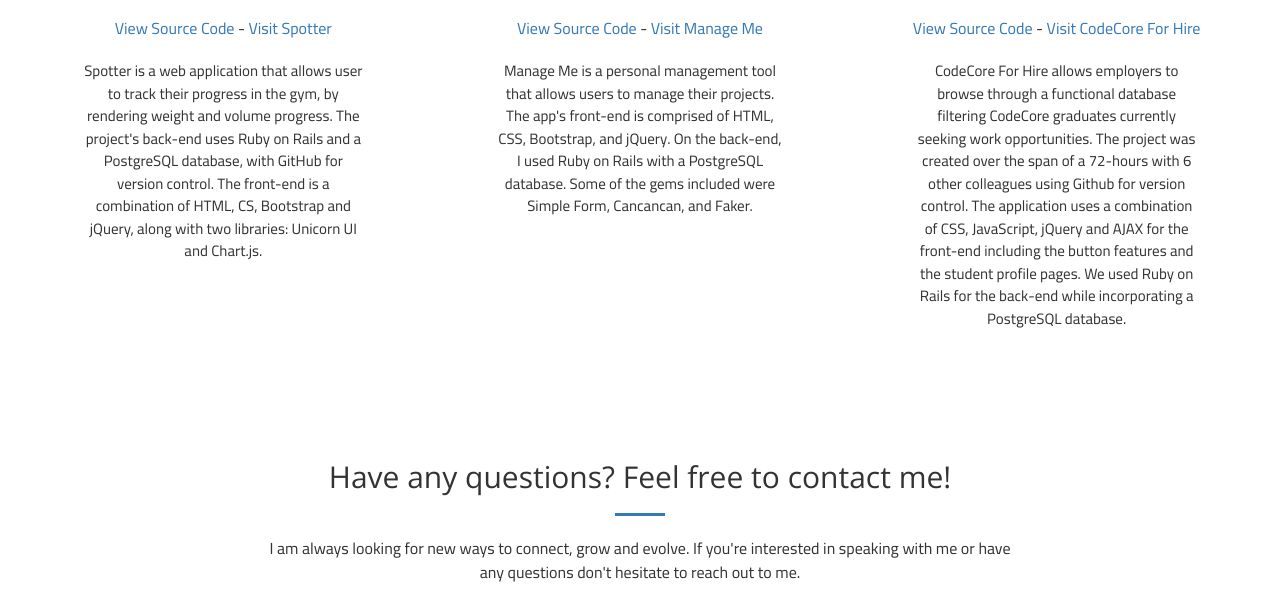
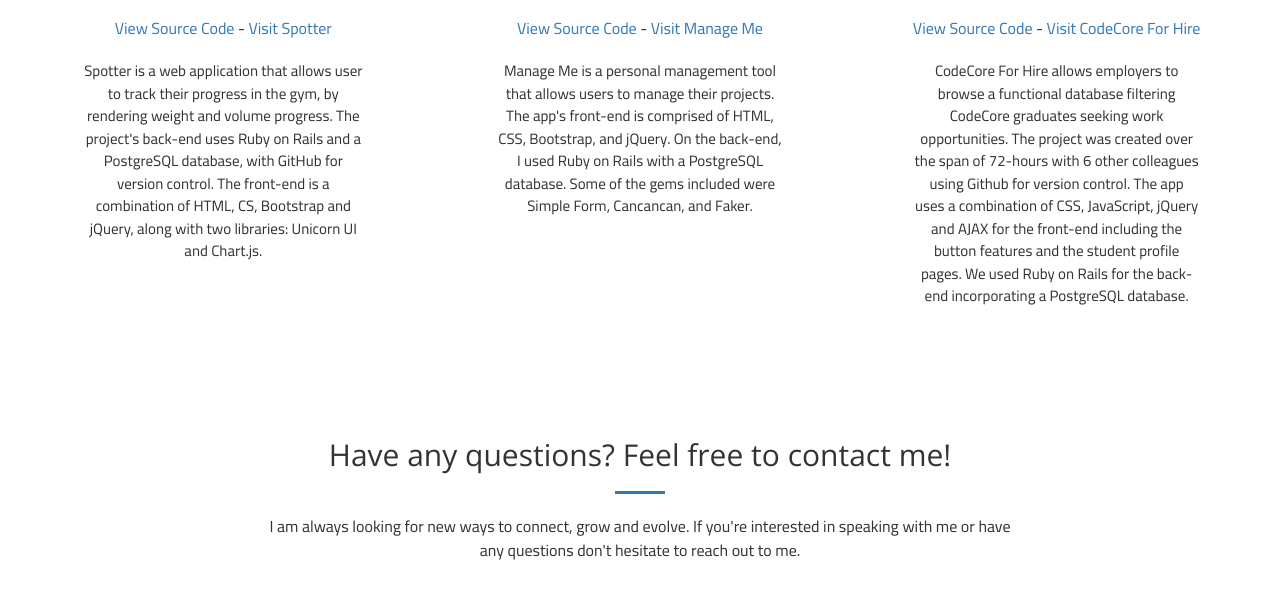
Before and after one commit to rjwoo/rjwoo.github.io, a website: page index.html in a window 1280 px wide. Shown: the part 1968-2578 px from the top of the page. Drawn offline with nearby package versions, Linux system fonts and the light colour scheme.

Commit message:
Changed wording on codcoreforhire description

```diff
--- a/index.html
+++ b/index.html
@@ -216,7 +216,7 @@
                         <a href="https://github.com/CodeCoreforHire/codecore4hire">View Source Code</a> - <a href="https://codecoreforhire.herokuapp.com/">Visit CodeCore For Hire</a>
                     </div>
                     <div class="project-description">
-                      <p>CodeCore For Hire allows employers to browse through a functional database filtering CodeCore graduates currently seeking work opportunities. The project was created over the span of a 72-hours with 6 other colleagues using Github for version control. The application uses a combination of CSS, JavaScript, jQuery and AJAX for the front-end including the button features and the student profile pages. We used Ruby on Rails for the back-end while incorporating a PostgreSQL database. </p>
+                      <p>CodeCore For Hire allows employers to browse a functional database filtering CodeCore graduates seeking work opportunities. The project was created over the span of 72-hours with 6 other colleagues using Github for version control. The app uses a combination of CSS, JavaScript, jQuery and AJAX for the front-end including the button features and the student profile pages. We used Ruby on Rails for the back-end incorporating a PostgreSQL database. </p>
                     </div>
                 </div>
             </div>
```
